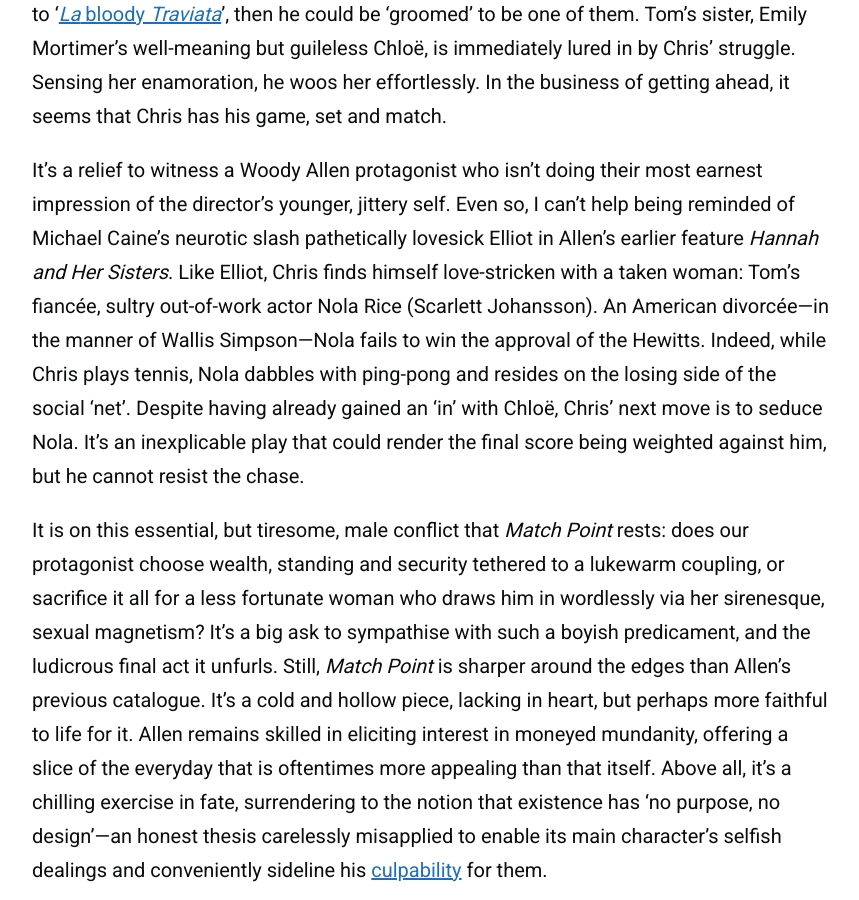
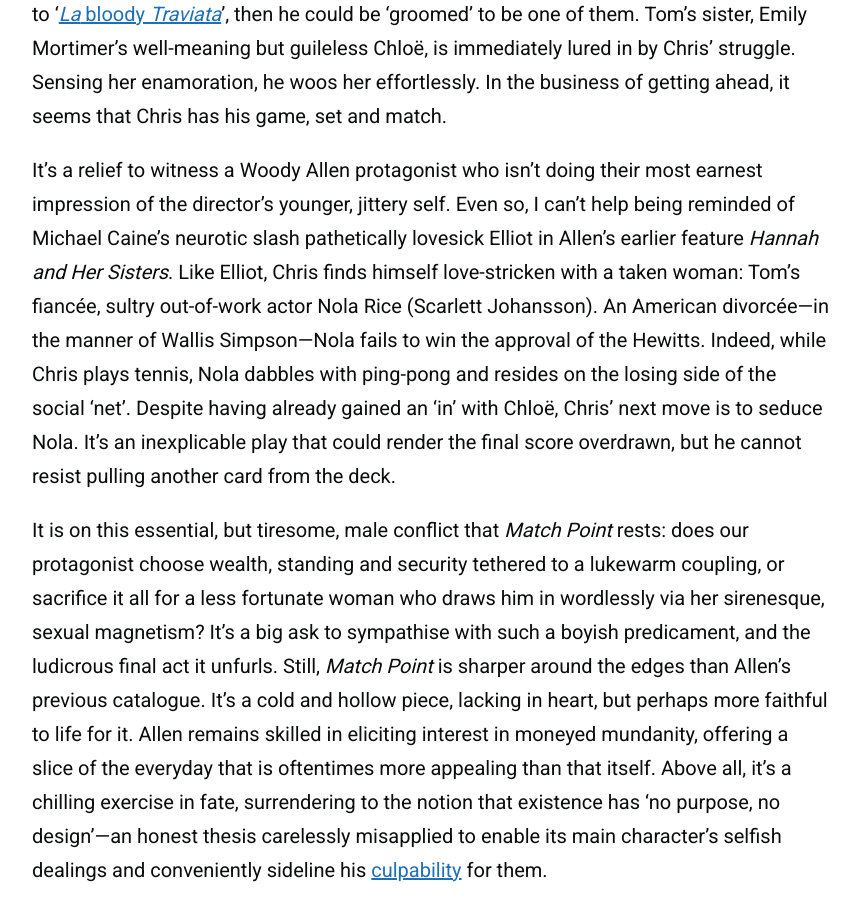
Before and after one commit to zoeurl/zoedowney.github.io, a Jekyll site: the page built from _posts/2024-2-22-match-point.md, in a window 1280 px wide and 900 px high, scrolled down 2371 px. Shown: the whole window, without its empty margins (208-1067 px from the left). Built offline with Jekyll 4.4.1, drawn with Linux system fonts in a browser that asks for light colours.

Commit message:
Update 2024-2-22-match-point.md

```diff
--- a/_posts/2024-2-22-match-point.md
+++ b/_posts/2024-2-22-match-point.md
@@ -19,7 +19,7 @@
 
 Following after _Ripley_, Chris does some studying of his own. He brushes up on (_The Cambridge Companion to_) Dostoevsky and throws out literary titbits to reel in future parents-in-law played by Brian Cox and Penelope Wilton. Rather than [jazz](https://www.youtube.com/watch?v=mT-fOr29OfA&t=1s&ab_channel=TomasvdB), it’s opera that ratifies the bond between Chris and Tom. As often told, an appreciation of the arts lays down the slippery bridge that allows for class mobility. Chris’ limited access to wealth is irrelevant, his aspirations against modest circumstances: admirable. If he can mime along to ‘[_La_ bloody _Traviata_](https://en.wikipedia.org/wiki/La_traviata)’, then he could be ‘groomed’ to be one of them. Tom’s sister, Emily Mortimer’s well-meaning but guileless Chloë, is immediately lured in by Chris’ struggle. Sensing her enamoration, he woos her effortlessly. In the business of getting ahead, it seems that Chris has his game, set and match.
 
-It’s a relief to witness a Woody Allen protagonist who isn’t doing their most earnest impression of the director’s younger, jittery self. Even so, I can't help being reminded of Michael Caine’s neurotic slash pathetically lovesick Elliot in Allen’s earlier feature _Hannah and Her Sisters_. Like Elliot, Chris finds himself love-stricken with a taken woman: Tom’s fiancée, sultry out-of-work actor Nola Rice (Scarlett Johansson). An American divorcée—in the manner of Wallis Simpson—Nola fails to win the approval of the Hewitts. Indeed, while Chris plays tennis, Nola dabbles with ping-pong and resides on the losing side of the social ‘net’. Despite having already gained an ‘in’ with Chloë, Chris’ next move is to seduce Nola. It’s an inexplicable play that could render the final score being weighted against him, but he cannot resist the chase.
+It’s a relief to witness a Woody Allen protagonist who isn’t doing their most earnest impression of the director’s younger, jittery self. Even so, I can't help being reminded of Michael Caine’s neurotic slash pathetically lovesick Elliot in Allen’s earlier feature _Hannah and Her Sisters_. Like Elliot, Chris finds himself love-stricken with a taken woman: Tom’s fiancée, sultry out-of-work actor Nola Rice (Scarlett Johansson). An American divorcée—in the manner of Wallis Simpson—Nola fails to win the approval of the Hewitts. Indeed, while Chris plays tennis, Nola dabbles with ping-pong and resides on the losing side of the social ‘net’. Despite having already gained an ‘in’ with Chloë, Chris’ next move is to seduce Nola. It’s an inexplicable play that could render the final score overdrawn, but he cannot resist pulling another card from the deck.
 
 It is on this essential, but tiresome, male conflict that _Match Point_ rests: does our protagonist choose wealth, standing and security tethered to a lukewarm coupling, or sacrifice it all for a less fortunate woman who draws him in wordlessly via her sirenesque, sexual magnetism? It's a big ask to sympathise with such a boyish predicament, and the ludicrous final act it unfurls. Still, _Match Point_ is sharper around the edges than Allen’s previous catalogue. It’s a cold and hollow piece, lacking in heart, but perhaps more faithful to life for it. Allen remains skilled in eliciting interest in moneyed mundanity, offering a slice of the everyday that is oftentimes more appealing than that itself. Above all, it’s a chilling exercise in fate, surrendering to the notion that existence has ‘no purpose, no design’—an honest thesis carelessly misapplied to enable its main character’s selfish dealings and conveniently sideline his [culpability](https://www.theguardian.com/film/2023/sep/08/woody-allen-venice-applause-metoo) for them.
 
```
